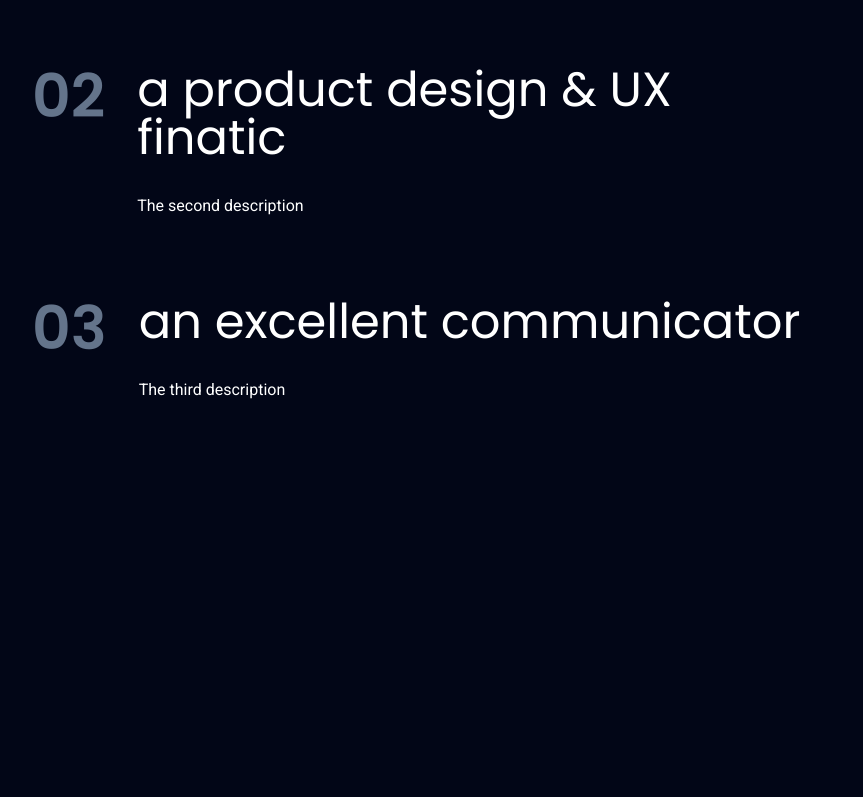
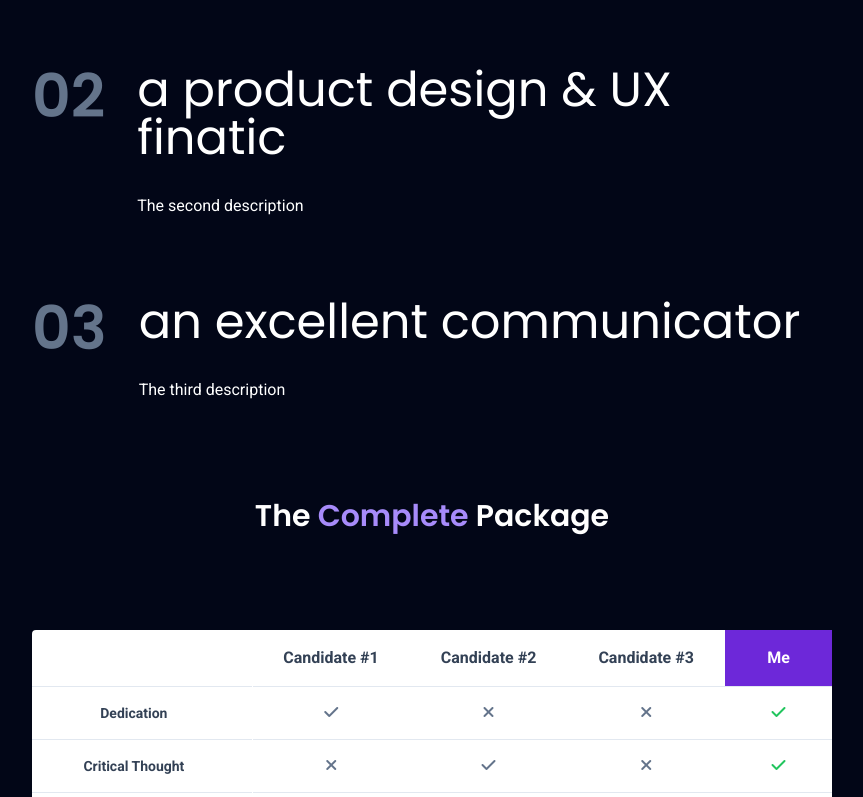
Before and after one commit to NadyaCodes/amazing-svelte-portfoli, a SvelteKit app: page / in a window 1280 px wide. Shown: the part 2000-2797 px from the top of the page, without its empty margins (208-1071 px from the left). Before the commit the page ends 2546 px from the top, so only its background shows below. Built offline with nearby package versions, Linux system fonts and the light colour scheme.

Commit message:
add pick me table

```diff
--- a/src/components/Main.svelte
+++ b/src/components/Main.svelte
@@ -75,5 +75,61 @@
 </div>
   {/each}
 </div>
+<h5 class="text-2xl sm:text-3xl font-semibold text-center poppins">The <span class="text-violet-400 poppins">Complete</span> Package</h5>
+<div class="flex flex-col overflow-x-scroll gap-10 max-w-[800px] mx-auto w-full">
+  <table class="bg-white text-slate-700 rounded text-center">
+    <thead class="border-b border-solid border-slate-200">
+      <tr>
+        <th />
+        <th class="whitespace-nowrap p-2 px-4">Candidate #1</th>
+        <th class="whitespace-nowrap p-2 px-4">Candidate #2</th>
+        <th class="whitespace-nowrap p-2 px-4">Candidate #3</th>
+        <th class="whitespace-nowrap p-4 px-8 bg-violet-700 text-white">Me</th>
+      </tr>
+    </thead>
+    <tbody>
+      <tr class="border-b border-solid border-slate-200">
+        <td class="border-r border-solid border-white pl-4 pr-8 py-4 font-semibold text-sm whitespace-nowrap">
+          Dedication
+        </td>
+        <td><i class="fa-solid fa-check text-slate-500" /></td>
+        <td><i class="fa-solid fa-xmark text-slate-500" /></td>
+        <td><i class="fa-solid fa-xmark text-slate-500" /></td>
+        <td><i class="fa-solid fa-check text-green-500" /></td>
+      </tr>
+      <tr class="border-b border-solid border-slate-200">
+        <td class="border-r border-solid border-white pl-4 pr-8 py-4 font-semibold text-sm whitespace-nowrap">
+          Critical Thought
+        </td>
+        <td><i class="fa-solid fa-xmark text-slate-500" /></td>
+        <td><i class="fa-solid fa-check text-slate-500" /></td>
+        <td><i class="fa-solid fa-xmark text-slate-500" /></td>
+        <td><i class="fa-solid fa-check text-green-500" /></td>
+      </tr>
+      <tr class="border-b border-solid border-slate-200">
+        <td class="border-r border-solid border-white pl-4 pr-8 py-4 font-semibold text-sm whitespace-nowrap">
+          Interpersonal Skills
+        </td>
+        <td><i class="fa-solid fa-xmark text-slate-500" /></td>
+        <td><i class="fa-solid fa-check text-slate-500" /></td>
+        <td><i class="fa-solid fa-check text-slate-500" /></td>
+        <td><i class="fa-solid fa-check text-green-500" /></td>
+      </tr>
+      <tr class="border-b border-solid border-slate-200">
+        <td class="border-r border-solid border-white pl-4 pr-8 py-4 font-semibold text-sm whitespace-nowrap">
+          Programming Ability
+        </td>
+        <td><i class="fa-solid fa-check text-slate-500" /></td>
+        <td><i class="fa-solid fa-check text-slate-500" /></td>
+        <td><i class="fa-solid fa-xmark text-slate-500" /></td>
+        <td><i class="fa-solid fa-check text-green-500" /></td>
+      </tr>
+    </tbody>
+  </table>
+</div>
+<div class="mx-auto -mt-12 italic sm:hidden opacity-50">
+  <p>Scroll to see more &rarr;</p>
+</div>
+<p class="mx-auto">So why not invest?</p>
   </section>
 </main>
--- a/src/routes/+layout.svelte
+++ b/src/routes/+layout.svelte
@@ -13,7 +13,7 @@
 </script>
 <div class="relative flex flex-col max-w-[1400px] mx-auto w-full text-sm sm:text-base min-h-screen">
 	<div class={"fixed bottom-0 w-full duration-200 flex p-10 z-[10] " + (y > 0 ? " opacity-full pointer-events-auto" : " pointer-events-none opacity-0")}>
-		<button on:click={goTop} class="ml-auto rounded-full bg-slate-900 text-violet-400 px-3 sm:px-4 hover:bg-slate-800 cursor-pointer">
+		<button on:click={goTop} class="ml-auto rounded-full aspect-square bg-slate-900 text-violet-400 px-3 sm:px-4 hover:bg-slate-800 cursor-pointer">
 			<i class="fa-solid fa-arrow-up grid place-items-center aspect-square" />
 		</button>
 	</div>
```
